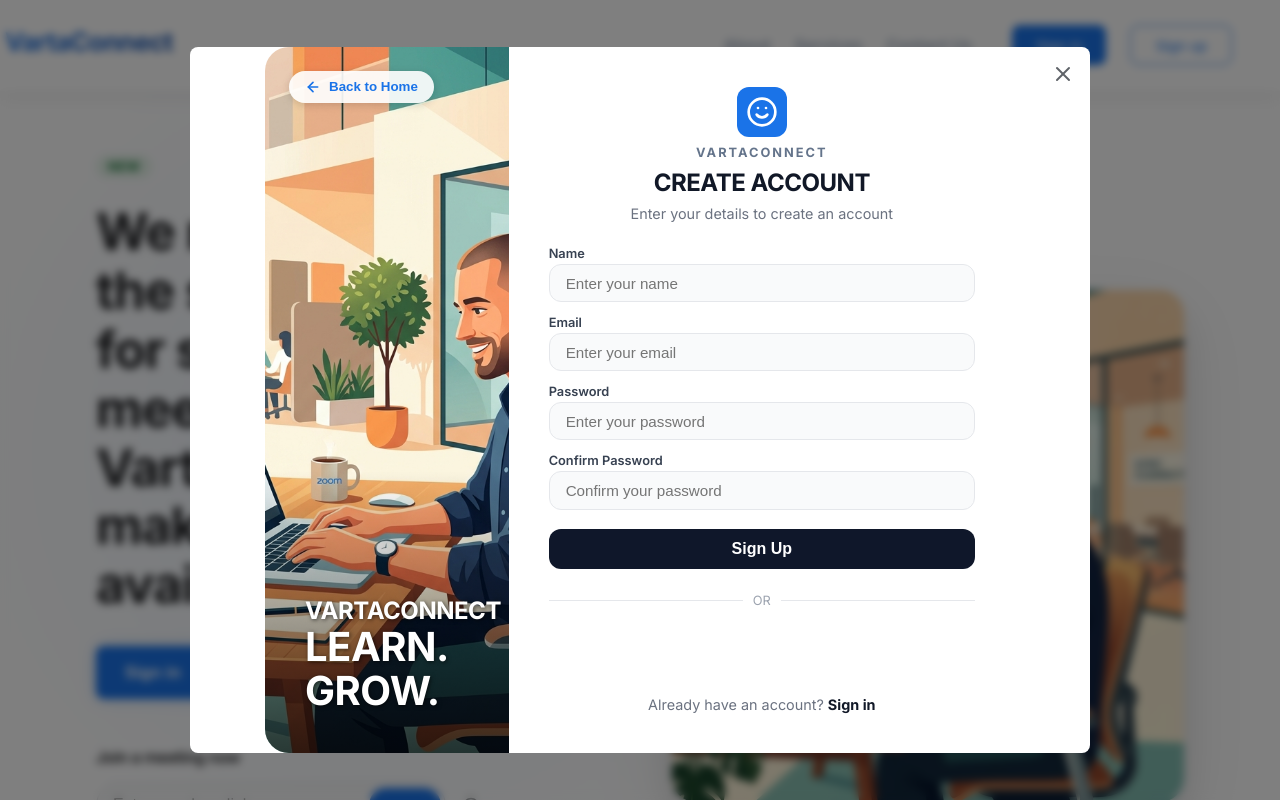
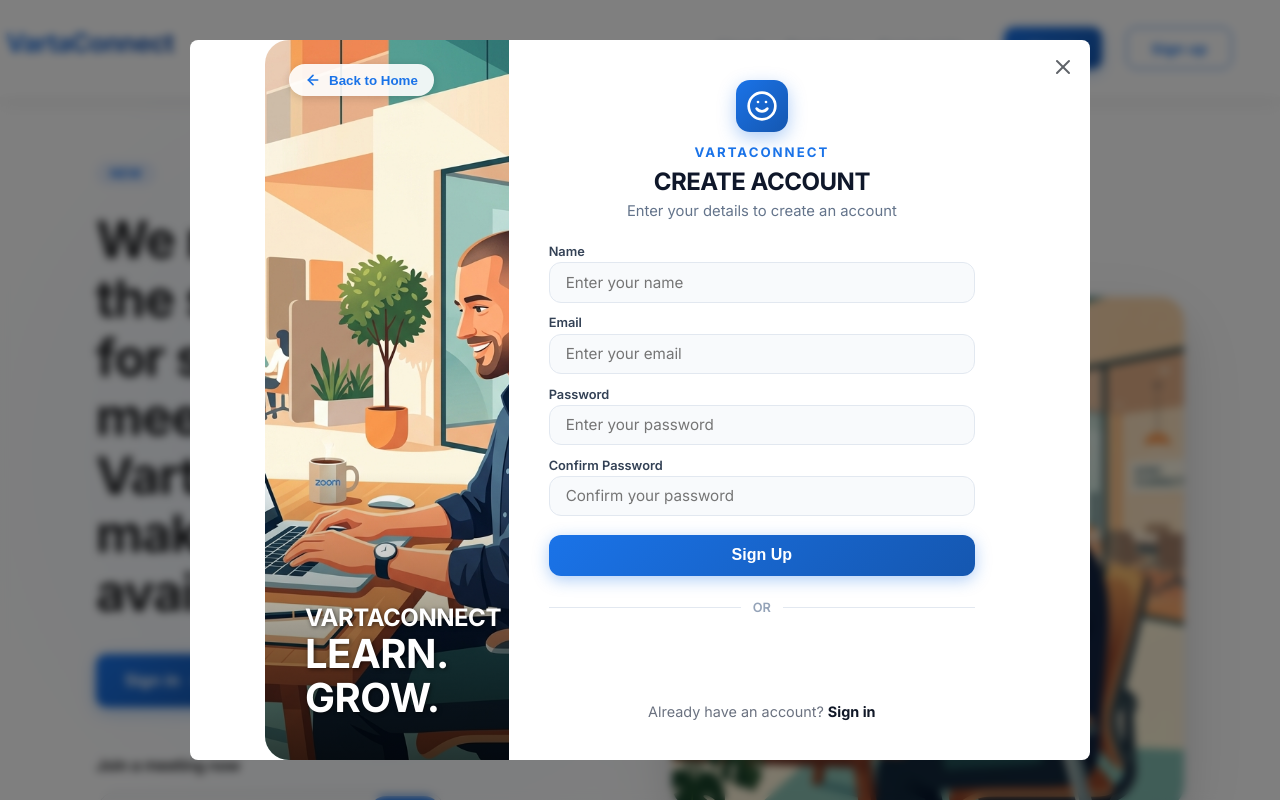
Before and after one commit to Saurabh-Singh33/CodeAlpha_Real-Time-Chat-Application, a React (Vite) app in the folder client/: page /signup in a window 1280 px wide. Shown: the top 800 px of the page. Built offline with nearby package versions, Linux system fonts and the light colour scheme; no server answers.

Commit message:
Refinement of UI

```diff
--- a/client/src/index.css
+++ b/client/src/index.css
@@ -405,31 +405,34 @@
   display: inline-flex;
   align-items: center;
   justify-content: center;
-  width: 50px;
-  height: 50px;
-  border-radius: 12px;
-  background: var(--accent-indigo);
+  width: 52px;
+  height: 52px;
+  border-radius: 14px;
+  background: linear-gradient(135deg, #1A73E8 0%, #1557B0 100%);
   color: white;
-  margin-bottom: 0.5rem;
+  margin-bottom: 0.75rem;
+  box-shadow: 0 6px 18px rgba(26, 115, 232, 0.35);
 }
 
 .auth-header h2 {
-  font-size: 0.8rem;
-  color: var(--text-muted);
+  font-size: 0.825rem;
+  color: #1A73E8;
+  font-weight: 700;
   letter-spacing: 2px;
-  margin-bottom: 0.5rem;
+  margin-bottom: 0.4rem;
 }
 
 .auth-header h3 {
-  font-size: 1.8rem;
-  color: #111827;
+  font-size: 1.85rem;
+  color: #0f172a;
   font-weight: 800;
+  letter-spacing: -0.02em;
 }
 
 .auth-header p {
-  color: #6b7280;
-  font-size: 0.9rem;
-  margin-top: 0.5rem;
+  color: #64748b;
+  font-size: 0.925rem;
+  margin-top: 0.4rem;
 }
 
 .glass-form .form-group {
@@ -440,7 +443,7 @@
   display: block;
   font-size: 0.85rem;
   font-weight: 600;
-  color: #374151;
+  color: #334155;
   margin-bottom: 0.4rem;
 }
 
@@ -448,19 +451,20 @@
 .glass-form input[type="email"],
 .glass-form input[type="password"] {
   width: 100%;
-  padding: 0.8rem 1rem;
-  border: 1px solid #e5e7eb;
-  background: #f9fafb;
+  padding: 0.85rem 1.1rem;
+  border: 1.5px solid #e2e8f0;
+  background: #f8fafc;
   border-radius: 12px;
   font-size: 0.95rem;
-  color: #111827;
-  transition: all 0.2s;
+  color: #0f172a;
+  transition: all 0.2s ease-in-out;
+  font-family: inherit;
 }
 
 .glass-form input:focus {
   outline: none;
-  border-color: var(--accent-indigo);
-  box-shadow: 0 0 0 3px rgba(99, 102, 241, 0.1);
+  border-color: #1A73E8;
+  box-shadow: 0 0 0 3.5px rgba(26, 115, 232, 0.18);
   background: #ffffff;
 }
 
@@ -469,38 +473,62 @@
   justify-content: space-between;
   align-items: center;
   margin-bottom: 1.5rem;
-  font-size: 0.85rem;
+  font-size: 0.875rem;
 }
 
 .remember-me {
   display: flex;
   align-items: center;
   gap: 0.4rem;
-  color: #4b5563;
+  color: #475569;
   cursor: pointer;
+  font-weight: 500;
 }
 
 .forgot-password {
-  color: var(--accent-indigo);
+  color: #1A73E8;
   text-decoration: none;
   font-weight: 600;
+  transition: color 0.2s;
+}
+
+.forgot-password:hover {
+  color: #1557B0;
+  text-decoration: underline;
 }
 
 .primary-btn {
   width: 100%;
-  padding: 0.9rem;
-  background: #0f172a;
+  padding: 0.9rem 1.5rem;
+  background: linear-gradient(135deg, #1A73E8 0%, #1557B0 100%);
   color: white;
   border: none;
   border-radius: 12px;
   font-weight: 600;
   font-size: 1rem;
   cursor: pointer;
-  transition: background 0.2s;
+  transition: all 0.25s cubic-bezier(0.16, 1, 0.3, 1);
+  box-shadow: 0 4px 16px rgba(26, 115, 232, 0.35);
+  display: inline-flex;
+  align-items: center;
+  justify-content: center;
+  gap: 0.5rem;
 }
 
 .primary-btn:hover {
-  background: #1e293b;
+  background: linear-gradient(135deg, #1557B0 0%, #104287 100%);
+  transform: translateY(-2px);
+  box-shadow: 0 8px 24px rgba(26, 115, 232, 0.45);
+}
+
+.primary-btn:active {
+  transform: translateY(0);
+}
+
+.primary-btn:disabled {
+  opacity: 0.7;
+  cursor: not-allowed;
+  transform: none;
 }
 
 .divider {
@@ -508,24 +536,44 @@
   align-items: center;
   text-align: center;
   margin: 1.5rem 0;
-  color: #9ca3af;
+  color: #94a3b8;
   font-size: 0.8rem;
+  font-weight: 600;
 }
 
 .divider::before,
 .divider::after {
   content: '';
   flex: 1;
-  border-bottom: 1px solid #e5e7eb;
+  border-bottom: 1px solid #e2e8f0;
 }
 
 .divider span {
-  padding: 0 10px;
+  padding: 0 12px;
 }
 
 .google-btn-wrapper {
   display: flex;
   justify-content: center;
+}
+
+.auth-footer {
+  margin-top: 1.5rem;
+  text-align: center;
+  font-size: 0.9rem;
+  color: #64748b;
+}
+
+.auth-footer a {
+  color: #1A73E8;
+  font-weight: 600;
+  text-decoration: none;
+  transition: color 0.2s;
+}
+
+.auth-footer a:hover {
+  color: #1557B0;
+  text-decoration: underline;
 }
 
 .auth-footer {
@@ -1335,49 +1383,99 @@
   box-shadow: 0 20px 40px rgba(0,0,0,0.1);
 }
 
-/* Modern Auth Buttons */
+/* Modern Action Buttons */
 .btn-modern-primary {
-  background-color: #1A73E8;
+  background: linear-gradient(135deg, #1A73E8 0%, #1557B0 100%);
   color: #FFFFFF !important;
   border: none;
-  border-radius: 8px;
+  border-radius: 10px;
   padding: 0 1.5rem;
-  font-weight: 500;
+  font-weight: 600;
   font-size: 0.95rem;
   cursor: pointer;
   text-decoration: none;
-  transition: all 0.2s ease-in-out;
+  transition: all 0.25s cubic-bezier(0.16, 1, 0.3, 1);
   display: inline-flex;
   align-items: center;
   justify-content: center;
-  height: 40px;
+  gap: 0.5rem;
+  height: 42px;
   box-sizing: border-box;
+  box-shadow: 0 4px 14px rgba(26, 115, 232, 0.35);
 }
+
 .btn-modern-primary:hover {
-  background-color: #1d4ed8;
-  box-shadow: 0 4px 14px rgba(26, 115, 232, 0.4);
-  transform: translateY(-1px);
+  background: linear-gradient(135deg, #1557B0 0%, #104287 100%);
+  box-shadow: 0 8px 22px rgba(26, 115, 232, 0.45);
+  transform: translateY(-2px);
 }
+
+.btn-modern-primary:active {
+  transform: translateY(0);
+}
+
 .btn-modern-secondary {
   background-color: #FFFFFF;
   color: #1A73E8 !important;
   border: 1.5px solid #1A73E8;
-  border-radius: 8px;
+  border-radius: 10px;
   padding: 0 1.5rem;
-  font-weight: 500;
+  font-weight: 600;
   font-size: 0.95rem;
   cursor: pointer;
   text-decoration: none;
-  transition: all 0.2s ease-in-out;
+  transition: all 0.25s cubic-bezier(0.16, 1, 0.3, 1);
   display: inline-flex;
   align-items: center;
   justify-content: center;
-  height: 40px;
+  height: 42px;
   box-sizing: border-box;
 }
+
 .btn-modern-secondary:hover {
-  background-color: #eff6ff;
-  border-color: #1d4ed8;
-  color: #1d4ed8 !important;
+  background-color: rgba(26, 115, 232, 0.06);
+  border-color: #1557B0;
+  color: #1557B0 !important;
+  transform: translateY(-1px);
+  box-shadow: 0 4px 12px rgba(26, 115, 232, 0.15);
 }
+
+/* Dedicated "Go to Dashboard" Button UI */
+.btn-dashboard-primary {
+  background: linear-gradient(135deg, #1A73E8 0%, #1557B0 100%);
+  color: #FFFFFF !important;
+  border: none;
+  border-radius: 10px;
+  padding: 0.7rem 1.6rem;
+  font-weight: 600;
+  font-size: 0.95rem;
+  cursor: pointer;
+  text-decoration: none;
+  transition: all 0.25s cubic-bezier(0.16, 1, 0.3, 1);
+  display: inline-flex;
+  align-items: center;
+  justify-content: center;
+  gap: 0.5rem;
+  box-shadow: 0 4px 16px rgba(26, 115, 232, 0.35);
+  letter-spacing: -0.01em;
+}
+
+.btn-dashboard-primary:hover {
+  background: linear-gradient(135deg, #1557B0 0%, #104287 100%);
+  box-shadow: 0 8px 24px rgba(26, 115, 232, 0.5);
+  transform: translateY(-2px);
+}
+
+.btn-dashboard-primary:active {
+  transform: translateY(0);
+}
+
+.btn-dashboard-primary svg {
+  transition: transform 0.2s ease;
+}
+
+.btn-dashboard-primary:hover svg {
+  transform: translateX(3px);
+}
+
 .resize-handle { position: absolute; left: 0; top: 0; bottom: 0; width: 6px; cursor: ew-resize; z-index: 100; transition: background 0.2s; } .resize-handle:hover, .resize-handle:active { background: var(--rm-accent); }
--- a/client/src/pages/Landing.jsx
+++ b/client/src/pages/Landing.jsx
@@ -1,6 +1,6 @@
 import React, { useState, useEffect, useContext } from 'react';
 import { Link, useNavigate, useLocation } from 'react-router-dom';
-import { X, Info } from 'lucide-react';
+import { X, Info, LayoutDashboard, ArrowRight } from 'lucide-react';
 import { AuthContext } from '../context/AuthContext';
 import Login from './Login';
 import Signup from './Signup';
@@ -43,18 +43,18 @@
         {`
           .btn-glow-blue {
             transition: all 0.2s ease;
-            box-shadow: 0 0 15px rgba(26, 115, 232, 0.25);
+            box-shadow: 0 4px 15px rgba(26, 115, 232, 0.3);
           }
           .btn-glow-blue:hover {
-            transform: scale(1.05);
-            box-shadow: 0 0 25px rgba(26, 115, 232, 0.4);
+            transform: translateY(-2px);
+            box-shadow: 0 8px 25px rgba(26, 115, 232, 0.45);
           }
           .btn-outline-glow {
             transition: all 0.2s ease;
           }
           .btn-outline-glow:hover {
-            transform: scale(1.05);
-            box-shadow: 0 0 15px rgba(26, 115, 232, 0.15);
+            transform: translateY(-2px);
+            box-shadow: 0 4px 15px rgba(26, 115, 232, 0.15);
             background: rgba(26, 115, 232, 0.04) !important;
           }
         `}
@@ -62,7 +62,7 @@
       {/* Header */}
       <nav className="landing-nav" style={{ position: 'sticky', top: 0, zIndex: 100, padding: '1rem 3rem', display: 'flex', justifyContent: 'space-between', alignItems: 'center', background: '#FFFFFF', boxShadow: '0 4px 20px rgba(0, 0, 0, 0.08)' }}>
         <div style={{ display: 'flex', alignItems: 'center', paddingLeft: '1rem' }}>
-          <Link to="/" className="logo-placeholder" style={{ display: 'flex', alignItems: 'center', background: 'transparent', textDecoration: 'none', cursor: 'pointer' }}>
+          <Link to="/" className="logo-placeholder" style={{ display: 'flex', alignItems: 'center', background: 'transparent', textDecoration: 'none', cursor: 'pointer', boxShadow: 'none' }}>
             <span style={{ fontSize: '1.6rem', background: 'linear-gradient(135deg, #1A73E8 0%, #174ea6 100%)', WebkitBackgroundClip: 'text', WebkitTextFillColor: 'transparent', fontWeight: '800', letterSpacing: '-0.5px' }}>VartaConnect</span>
           </Link>
         </div>
@@ -77,10 +77,10 @@
           {user ? (
             <Link
               to="/dashboard"
-              className="btn-modern-primary"
-              style={{ textDecoration: 'none' }}
+              className="btn-dashboard-primary"
             >
-              Go to Dashboard
+              <LayoutDashboard size={18} />
+              <span>Go to Dashboard</span>
             </Link>
           ) : (
             <>
@@ -119,7 +119,7 @@
         <div className="hero-text" style={{ flex: '1', maxWidth: '600px', textAlign: 'left', position: 'relative', zIndex: 1 }}>
 
           {/* New Badge */}
-          <div style={{ display: 'inline-block', background: '#e6f4ea', color: '#137333', padding: '4px 12px', borderRadius: '16px', fontSize: '0.8rem', fontWeight: '700', marginBottom: '1.5rem', letterSpacing: '0.5px' }}>
+          <div style={{ display: 'inline-block', background: '#e8f0fe', color: '#1A73E8', padding: '5px 14px', borderRadius: '16px', fontSize: '0.8rem', fontWeight: '700', marginBottom: '1.5rem', letterSpacing: '0.5px' }}>
             NEW
           </div>
 
@@ -133,21 +133,24 @@
             {user ? (
               <Link
                 to="/dashboard"
-                className="btn-glow-blue"
-                style={{ background: '#1A73E8', color: '#FFFFFF', border: 'none', borderRadius: '8px', padding: '0.9rem 1.8rem', fontSize: '1.05rem', fontWeight: '600', textDecoration: 'none', display: 'inline-block' }}>
-                Go to Dashboard
+                className="btn-dashboard-primary"
+                style={{ padding: '0.9rem 1.8rem', fontSize: '1.05rem', borderRadius: '10px' }}>
+                <LayoutDashboard size={20} />
+                <span>Go to Dashboard</span>
+                <ArrowRight size={18} />
               </Link>
             ) : (
               <button
-                className="btn-glow-blue"
+                className="btn-dashboard-primary"
                 onClick={() => setShowLoginModal(true)}
-                style={{ background: '#1A73E8', color: '#FFFFFF', border: 'none', borderRadius: '8px', padding: '0.9rem 1.8rem', fontSize: '1.05rem', fontWeight: '600', cursor: 'pointer' }}>
-                Sign in
+                style={{ padding: '0.9rem 1.8rem', fontSize: '1.05rem', borderRadius: '10px', cursor: 'pointer' }}>
+                <span>Sign in</span>
+                <ArrowRight size={18} />
               </button>
             )}
             <button
               className="btn-outline-glow"
-              style={{ background: '#FFFFFF', color: '#1A73E8', border: '2px solid #dadce0', borderRadius: '8px', padding: '0.9rem 1.8rem', fontSize: '1.05rem', fontWeight: '600', cursor: 'pointer' }}>
+              style={{ background: '#FFFFFF', color: '#1A73E8', border: '2px solid #dadce0', borderRadius: '10px', padding: '0.9rem 1.8rem', fontSize: '1.05rem', fontWeight: '600', cursor: 'pointer' }}>
               Try Meet for work
             </button>
           </div>
```
